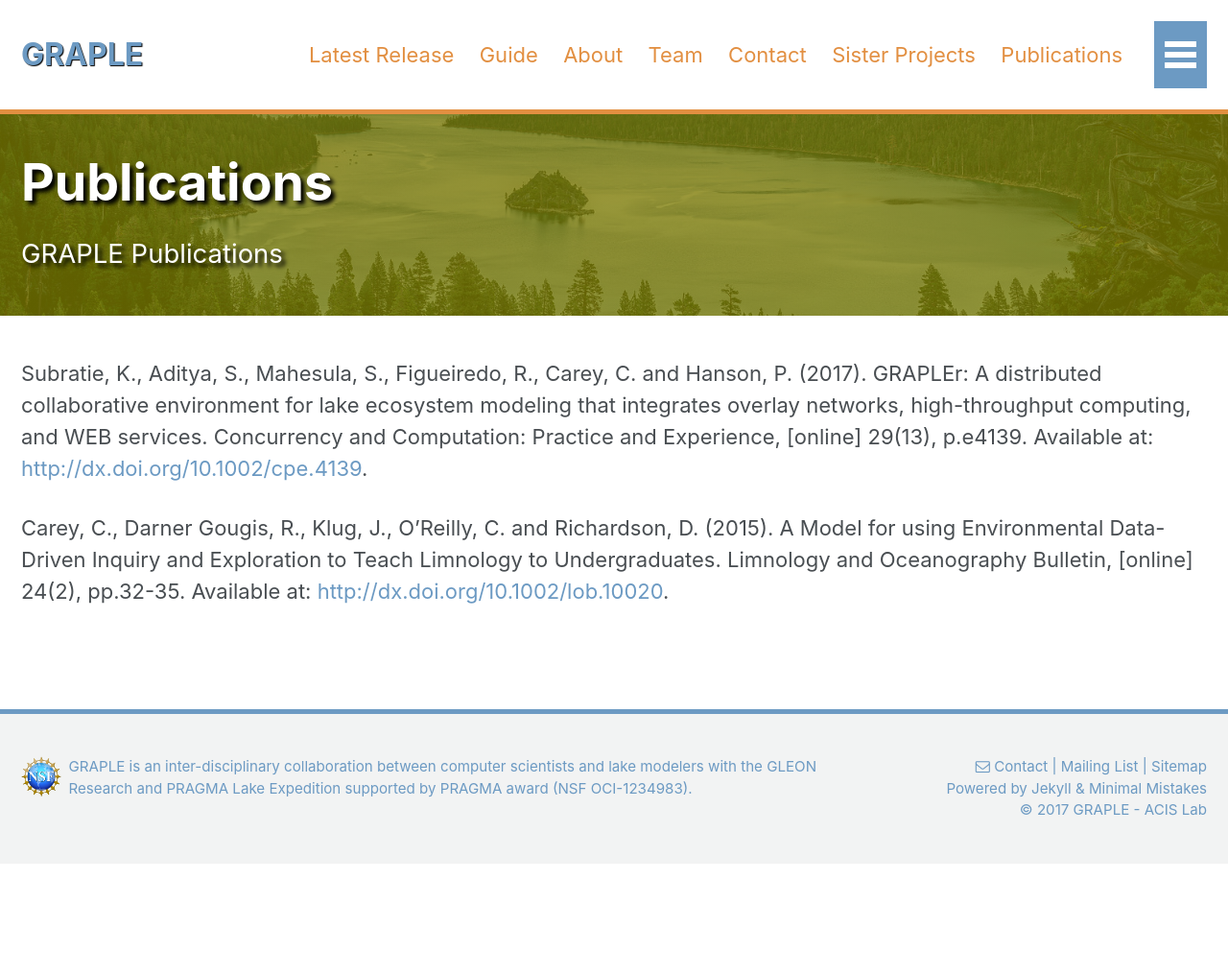
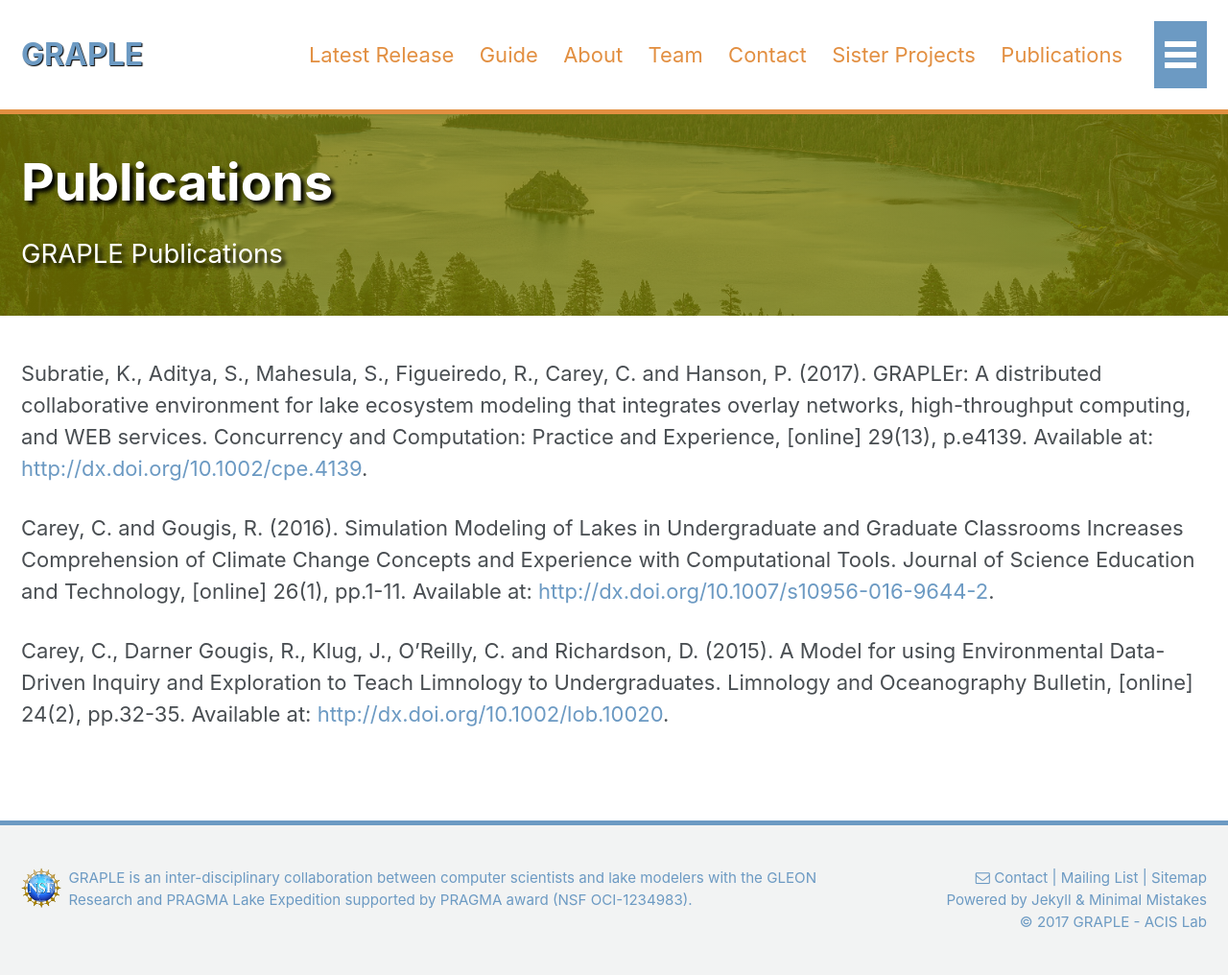
Before and after one commit to GRAPLE/graple.github.io, a Jekyll site: the page built from _pages/publications.md, in a window 1280 px wide. Shown: the whole page at 96% size. Built offline with Jekyll 4.4.1, drawn with Linux system fonts in a browser that asks for light colours; before the commit the page ends 900 px from its top, so only the background shows below that.

Commit message:
Update Publications

```diff
--- a/_pages/publications.md
+++ b/_pages/publications.md
@@ -8,8 +8,11 @@
 ---
 Subratie, K., Aditya, S., Mahesula, S., Figueiredo, R., Carey, C. and Hanson, P. (2017). GRAPLEr: A distributed collaborative environment for lake ecosystem modeling that integrates overlay networks, high-throughput computing, and WEB services. Concurrency and Computation: Practice and Experience, [online] 29(13), p.e4139. Available at: [http://dx.doi.org/10.1002/cpe.4139].
 
+Carey, C. and Gougis, R. (2016). Simulation Modeling of Lakes in Undergraduate and Graduate Classrooms Increases Comprehension of Climate Change Concepts and Experience with Computational Tools. Journal of Science Education and Technology, [online] 26(1), pp.1-11. Available at: [http://dx.doi.org/10.1007/s10956-016-9644-2].
+
 Carey, C., Darner Gougis, R., Klug, J., O'Reilly, C. and Richardson, D. (2015). A Model for using Environmental Data-Driven Inquiry and Exploration to Teach Limnology to Undergraduates. Limnology and Oceanography Bulletin, [online] 24(2), pp.32-35. Available at: [http://dx.doi.org/10.1002/lob.10020].
 
 
 [http://dx.doi.org/10.1002/lob.10020]: http://dx.doi.org/10.1002/lob.10020
+[http://dx.doi.org/10.1007/s10956-016-9644-2]: http://dx.doi.org/10.1007/s10956-016-9644-2
 [http://dx.doi.org/10.1002/cpe.4139]: http://dx.doi.org/10.1002/cpe.4139
```
Also changed, not shown: 2 other files.
